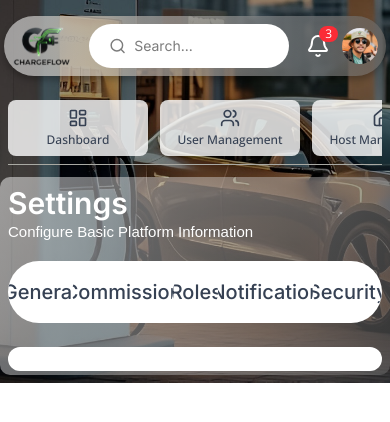
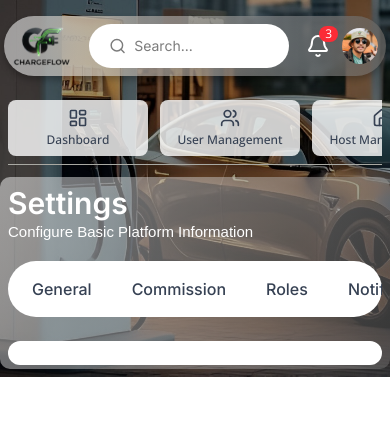
Before and after one commit to ChandaniSahu/ChargeFlow, a Next.js app: page /admin/settings in a window 390 px wide. Shown: the top 422 px of the page. Built offline with nearby package versions, Linux system fonts and the light colour scheme.

Commit message:
header made responsive

```diff
--- a/app/admin/settings/settingheader.tsx
+++ b/app/admin/settings/settingheader.tsx
@@ -1,3 +1,40 @@
+// "use client";
+
+// import Link from "next/link";
+
+// const tabs = [
+//   { name: "General", key: "general" },
+//   { name: "Commission", key: "commission" },
+//   { name: "Roles", key: "roles" },
+//   { name: "Notification", key: "notification" },
+//   { name: "Security", key: "security" },
+// ];
+
+// export default function SettingsHeader({ active }: { active: string }) {
+//   return (
+//     <div className="flex  justify-around items-center bg-white  rounded-full py-2">
+//       {tabs.map((tab) => {
+//         const isActive = active === tab.key;
+
+//         return (
+//           <Link
+//             key={tab.key}
+//             href={`/admin/settings?type=${tab.key}`}
+//             className={`font-inter flex items-center  justify-center xl:w-[170px] xl:px-0 px-4 overflow-x-auto no-scrollbar py-2 rounded-full text-[20px] font-medium transition-all
+//               ${
+//                 isActive
+//                   ? "bg-[#30EF0A] text-white"
+//                   : "text-gray-700 hover:bg-green-100"
+//               }`}
+//           >
+//             {tab.name}
+//           </Link>
+//         );
+//       })}
+//     </div>
+//   );
+// }
+
 "use client";
 
 import Link from "next/link";
@@ -12,7 +49,12 @@ const tabs = [
 
 export default function SettingsHeader({ active }: { active: string }) {
   return (
-    <div className="flex  justify-around items-center bg-white  rounded-full py-2">
+    <div className="bg-white rounded-full">
+
+      {/* Mobile Wrapper */}
+      <div className="flex gap-2 overflow-x-auto no-scrollbar px-2 py-2
+                      md:justify-around md:items-center md:overflow-visible md:px-0">
+
         {tabs.map((tab) => {
           const isActive = active === tab.key;
 
@@ -20,7 +62,13 @@ export default function SettingsHeader({ active }: { active: string }) {
             <Link
               key={tab.key}
               href={`/admin/settings?type=${tab.key}`}
-            className={`font-inter flex items-center  justify-center md:w-[170px] overflow-x-auto no-scrollbar py-2 rounded-full text-[20px] font-medium transition-all
+              className={`font-inter flex items-center justify-center
+                          whitespace-nowrap shrink-0
+                          px-4 py-2
+                          text-[16px]
+                          md:text-[20px]
+                          xl:px-0 md:xl:w-[170px]
+                          rounded-full font-medium transition-all
                           ${
                             isActive
                               ? "bg-[#30EF0A] text-white"
@@ -32,5 +80,6 @@ export default function SettingsHeader({ active }: { active: string }) {
           );
         })}
       </div>
+    </div>
   );
 }
```
Lines whose indentation alone changed are shown as unchanged.
